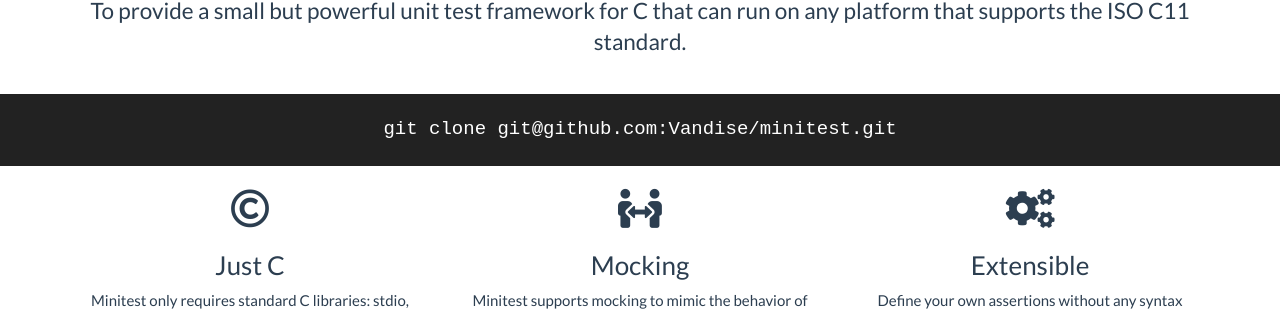
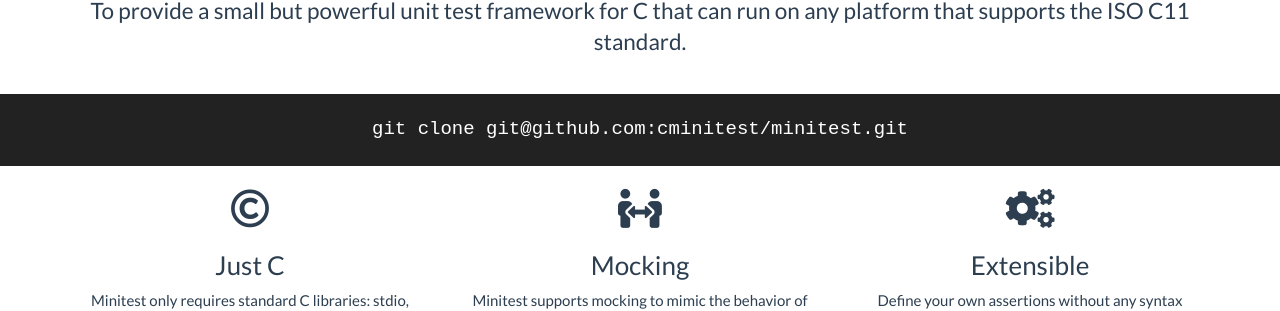
Before and after one commit to cminitest/cminitest.github.io, a Jekyll site: the page built from index.html, in a window 1280 px wide and 1004 px high. Shown: the part 418-729 px from the top of the window. Built offline with Jekyll 4.4.1, drawn with Linux system fonts in a browser that asks for light colours; nearby versions of some CDN libraries.

Commit message:
Update git clone url

```diff
--- a/_config.yml
+++ b/_config.yml
@@ -9,8 +9,6 @@
 git_address: https://github.com/cminitest/minitest
 git_edit_address: https://github.com/cminitest/cminitest.github.io
 
-# theme options from https://bootswatch.com/3/
-# comment out this to use default Bootstrap
 bootwatch: flatly # cerulean cosmo custom cyborg darkly flatly journal lumen readable sandstone simplex slate solar spacelab superhero united yeti
 
 # Build settings
@@ -30,7 +28,7 @@
   - .gitignore
   - README.md
   - vendor
-timezone: Europe/Berlin
+timezone: America/Chicago
 defaults:
 - scope:
     path: _posts
--- a/index.html
+++ b/index.html
@@ -25,7 +25,7 @@
   <div class="container">
     <div class="row">
       <div class="text-center">
-        <h4 class="regular-pad">git clone git@github.com:Vandise/minitest.git</h4>
+        <h4 class="regular-pad">git clone git@github.com:cminitest/minitest.git</h4>
       </div>
     </div>
   </div>
```
